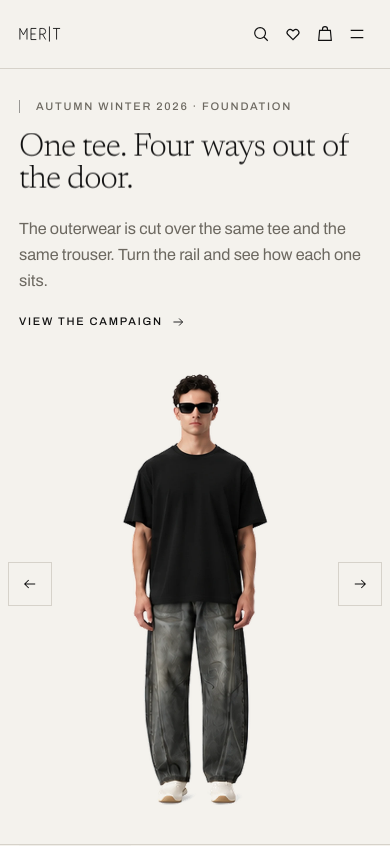
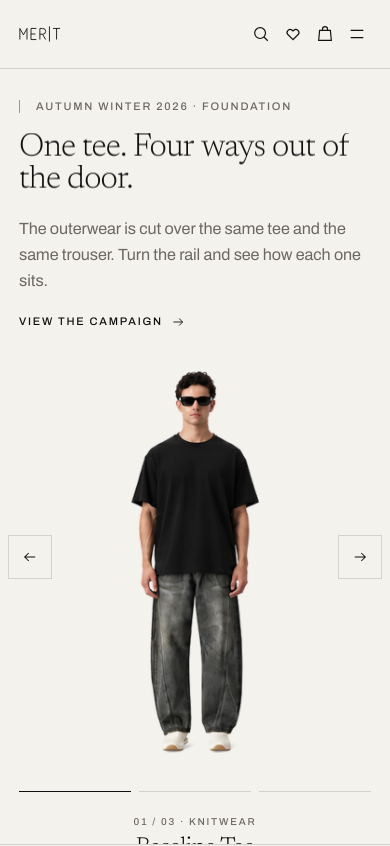
Before and after one commit to Aghyadghziel/MERIT, a Next.js app: page / in a window 390 px wide. Shown: the top 846 px of the page. Built offline with nearby package versions, Linux system fonts and the light colour scheme.

Commit message:
fix: phone carousel stage clears the sticky bar so the model's feet show at scroll 0

```diff
--- a/src/components/sections/OutfitCarousel.tsx
+++ b/src/components/sections/OutfitCarousel.tsx
@@ -256,10 +256,15 @@ export function OutfitCarousel({ items }: { items: OutfitItem[] }) {
       className="relative overflow-hidden"
       aria-roledescription="carousel"
       aria-label="The Foundation outerwear, worn"
+      // Height of the phone sticky bar below: 1px rule + py-3 + the h-11 button.
+      style={{ '--bar-h': 'calc(1px + 1.5rem + 2.75rem)' } as React.CSSProperties}
     >
       <div
         ref={stage}
-        className="relative mx-auto flex h-[56svh] min-h-[22rem] items-end justify-center md:h-[64svh] md:min-h-[28rem]"
+        // Phone: the first screen is nav + intro (~18rem) + this stage + the sticky
+        // bar, which is already up at scroll 0. The stage takes what is left so the
+        // figure's feet clear the bar, never below 19rem (very short phones scroll).
+        className="relative mx-auto flex h-[clamp(19rem,100svh_-_var(--nav-h)_-_18rem_-_var(--bar-h),56svh)] items-end justify-center md:h-[64svh] md:min-h-[28rem]"
         role="group"
         tabIndex={0}
         aria-label="Outfits. Use the left and right arrow keys to change the jacket."
```
